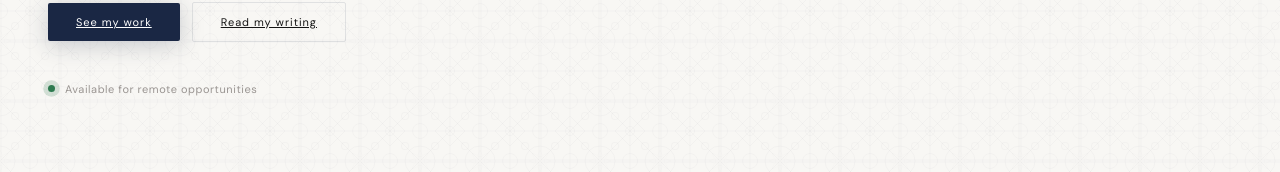
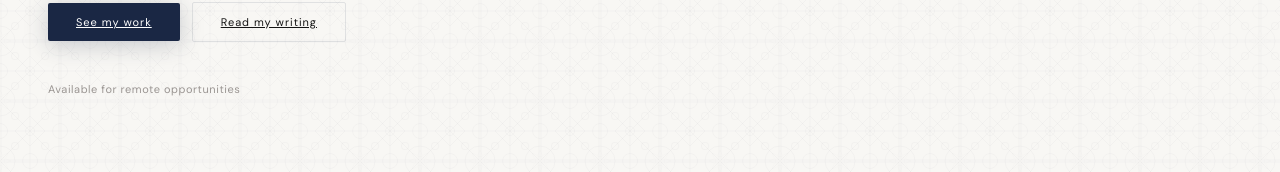
Before and after one commit to Leroyjd123/personal-site, a Next.js app: page / in a window 1280 px wide. Shown: the part 619-791 px from the top of the page. Built offline with nearby package versions, Linux system fonts and the light colour scheme.

Commit message:
fix: remove availability status dot from homepage

```diff
--- a/app/page.jsx
+++ b/app/page.jsx
@@ -176,7 +176,7 @@ export default function Home() {
           ))}
         </div>
         <div className="avail">
-          <span className="avail-dot"></span> {homeContent.availability}
+          {homeContent.availability}
         </div>
       </div>
 
```
